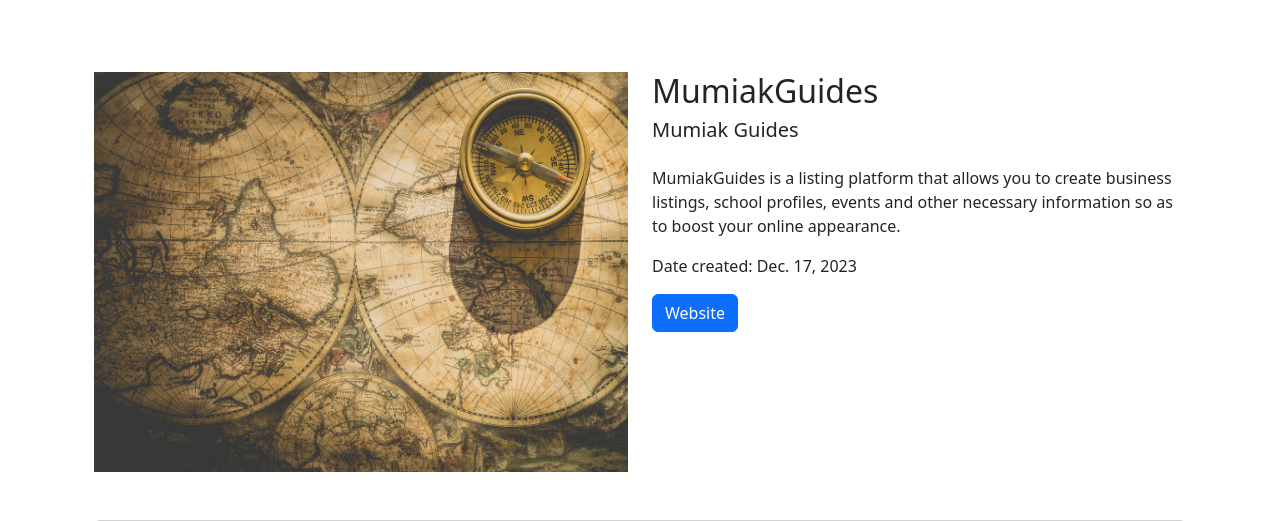
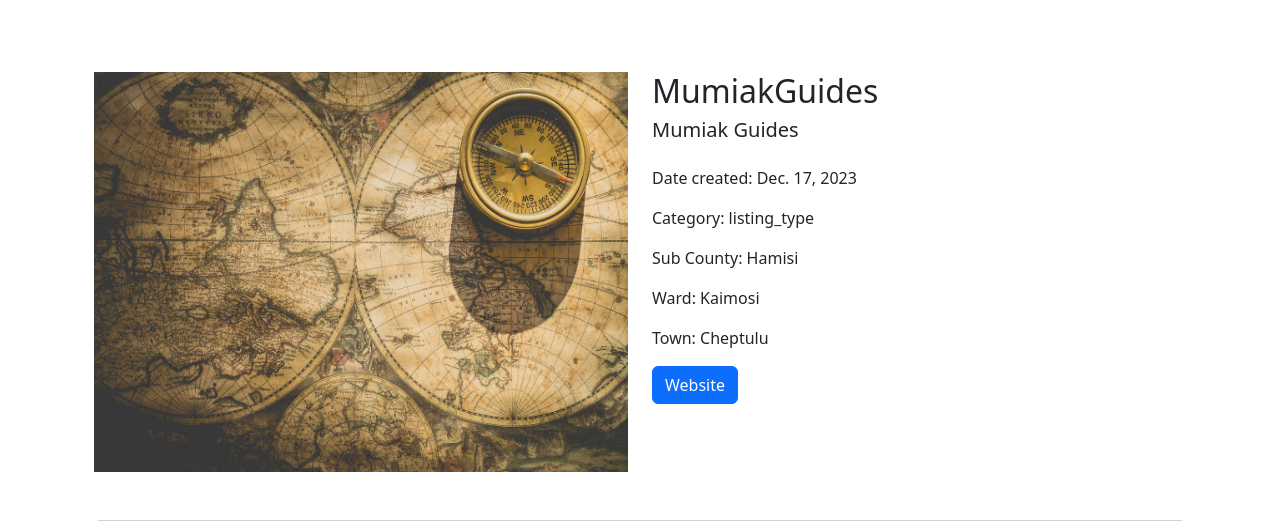
Before and after one commit to mumiak-mitch/alx-low_level_programming, a Django app: page /listings/1/ in a window 1280 px wide. Shown: the part 56-577 px from the top of the page. Run offline with Django 4.2, Linux system fonts and the light colour scheme; data comes from the database, SQL or seed files in the repository; both versions use the stored data as it was after the commit.

Commit message:
Additional Form Input

```diff
--- a/listings/admin.py
+++ b/listings/admin.py
@@ -1,5 +1,9 @@
 from django.contrib import admin
-from .models import Listing
+from .models import Listing, Category, Sub_County, Ward, Town
 
 # Register your models here.
 admin.site.register(Listing)
+admin.site.register(Category)
+admin.site.register(Sub_County)
+admin.site.register(Ward)
+admin.site.register(Town)
--- a/listings/forms.py
+++ b/listings/forms.py
@@ -1,14 +1,41 @@
 from django import forms
-from .models import Listing
+from .models import Listing, Category, Sub_County, Ward, Town
+
+category_choices = Category.objects.all().values_list('categories', 'categories')
+category_choicesList = []
+for item in category_choices:
+    category_choicesList.append(item)
+
+subCounty_choices = Sub_County.objects.all().values_list('subCounties', 'subCounties')
+subCounty_choicesList = []
+for item in subCounty_choices:
+    subCounty_choicesList.append(item)
+
+ward_choices = Ward.objects.all().values_list('wards', 'wards')
+ward_choicesList = []
+for item in ward_choices:
+    ward_choicesList.append(item)
+
+town_choices = Town.objects.all().values_list('towns', 'towns')
+town_choicesList = []
+for item in town_choices:
+    town_choicesList.append(item)
+
 
 class ListingForm(forms.ModelForm):
     class Meta:
         model = Listing
-        fields = ('name', 'author', 'description', 'web_url', 'hours', 'date', 'start_time', 'end_time', 'social_media', 'logo', 'map_url', 'mobile_no', 'email', 'address', 'payment_method', 'other_info')
+        fields = ('name', 'author', 'category', 'sub_county', 'ward', 'town', 'description', 'web_url', 'hours', 'date', 'start_time', 'end_time', 'social_media', 'logo', 'map_url', 'mobile_no', 'email', 'address', 'payment_method', 'other_info')
 
         widgets = {
             'name': forms.TextInput(attrs={'class': 'form-control'}),
             'author': forms.Select(attrs={'class': 'form-control'}),
+
+            'category': forms.Select(choices=category_choicesList, attrs={'class': 'form-control'}),
+            'sub_county': forms.Select(choices=subCounty_choicesList, attrs={'class': 'form-control'}),
+            'ward': forms.Select(choices=ward_choicesList, attrs={'class': 'form-control'}),
+            'town': forms.Select(choices=town_choicesList, attrs={'class': 'form-control'}),
+
             'description': forms.Textarea(attrs={'class': 'form-control', 'placeholder':'Provide detailed information about the listing.'}),
             'web_url': forms.URLInput(attrs={'class': 'form-control', 'required': False, 'placeholder':'optional'}),
             'hours': forms.TextInput(attrs={'class': 'form-control', 'required': False, 'placeholder':'optional'}),
@@ -46,6 +73,12 @@ class UpdateListingForm(forms.ModelForm):
 
         widgets = {
             'name': forms.TextInput(attrs={'class': 'form-control'}),
+
+            'category': forms.Select(choices=category_choicesList, attrs={'class': 'form-control'}),
+            'sub_county': forms.Select(choices=subCounty_choicesList, attrs={'class': 'form-control'}),
+            'ward': forms.Select(choices=ward_choicesList, attrs={'class': 'form-control'}),
+            'town': forms.Select(choices=town_choicesList, attrs={'class': 'form-control'}),
+
             'description': forms.Textarea(attrs={'class': 'form-control', 'placeholder':'Provide detailed information about the listing.'}),
             'web_url': forms.URLInput(attrs={'class': 'form-control', 'required': False, 'placeholder':'optional'}),
             'hours': forms.TextInput(attrs={'class': 'form-control', 'required': False, 'placeholder':'optional'}),
--- a/listings/models.py
+++ b/listings/models.py
@@ -4,15 +4,41 @@ from django.contrib.auth.models import User
 from django.urls import reverse
 from datetime import datetime, date
 
+class Category(models.Model):
+    categories = models.CharField(max_length=255)
+
+    def __str__(self):
+        return self.categories
+
+class Sub_County(models.Model):
+    subCounties = models.CharField(max_length=255)
+
+    def __str__(self):
+        return self.subCounties
+
+class Ward(models.Model):
+    wards = models.CharField(max_length=255)
+
+    def __str__(self):
+        return self.wards
+
+class Town(models.Model):
+    towns = models.CharField(max_length=255)
+
+    def __str__(self):
+        return self.towns
+
+
 class Listing(models.Model):
     name = models.CharField(max_length=255)
     author = models.ForeignKey(User, on_delete=models.CASCADE)
     creation_date = models.DateField(auto_now_add=True)
-    # specific = models.ForeignKey(SpecificModel, on_delete=models.CASCADE, null=True, blank=True)
-    # category = models.ForeignKey(CategoryModel, on_delete=models.CASCADE, null=True, blank=True)
-    # constituencies = models.ManyToManyField(ConstituencyModel)
-    # ward = models.ForeignKey(WardModel, on_delete=models.CASCADE, null=True, blank=True)
-    # town = models.ForeignKey(TownModel, on_delete=models.CASCADE, null=True, blank=True)
+
+    category = models.CharField(max_length=255, default="Organization")
+    sub_county = models.CharField(max_length=255, default="Hamisi")
+    ward = models.CharField(max_length=255, default="Kaimosi")
+    town = models.CharField(max_length=255, default="Cheptulu")
+
     description = models.TextField()
     web_url = models.URLField(null=True, blank=True)
     hours = models.CharField(max_length=255, null=True, blank=True)
@@ -34,10 +60,12 @@ class Listing(models.Model):
     def __str__(self):
         return self.name + '|' + str(self.author)
 
-    def clean_fields(self, exclude=None):
-        # Use bleach.clean to sanitize map_url
-        self.map_url = bleach.clean(self.map_url, tags=[], attributes={}, strip=True)
-        return super().clean_fields(exclude=exclude)
+    def save(self, *args, **kwargs):
+        # Use bleach.clean to sanitize the map_url field before saving
+        if self.map_url:
+            self.map_url = bleach.clean(self.map_url)
+
+        super().save(*args, **kwargs)
 
     def get_absolute_url(self):
         return reverse('listings', args=(str(self.id)))
--- a/listings/templates/home.html
+++ b/listings/templates/home.html
@@ -16,6 +16,7 @@
 
                 <div class="card-body">
                     <h5 class="card-title">{{ listing.name }}</h5>
+                    <p class="card-text">{{ listing.category }}</p>
                     <p class="card-text">{{ listing.author.first_name }} {{ listing.author.last_name }}</p>
                     <p class="card-text">{{ listing.creation_date }}</p>
                     <p class="card-text">{{ listing.description|slice:":70" }}</p>
--- a/listings/templates/listing_details.html
+++ b/listings/templates/listing_details.html
@@ -15,8 +15,12 @@
         <div class="col-md-6">
             <h2>{{ listing.name }}</h2>
             <h5 class="mb-4">{{ listing.author.first_name }} {{ listing.author.last_name }}</h5>
-            <p>{{ listing.description }}</p>
             <p>Date created: {{ listing.creation_date }}</p>
+
+            <p>Category: {{ listing.category }}</p>
+            <p>Sub County: {{ listing.sub_county }}</p>
+            <p>Ward: {{ listing.ward }}</p>
+            <p>Town: {{ listing.town }}</p>
 
             {% if listing.web_url %}
             <a href="{{ listing.web_url }}" target="_blank" class="btn btn-primary">Website</a>
@@ -39,6 +43,8 @@
 
     <div class="card mt-4">
         <div class="card-body">
+            <p>{{ listing.description }}</p>
+
             {% if listing.hours %}
             <p class="card-text">Operation Hours: {{ listing.hours }}</p>
             {% endif %}
@@ -59,11 +65,7 @@
             <p class="card-text">Additional Information: {{ listing.other_info }}</p>
             {% endif %}
 
-            {% with sanitized_map_link=listing_instance.map_url|bleach %}
-            <iframe width="1050" height="450" frameborder="0" style="border:0" src="{{ sanitized_map_link|safe }}"
-                title="Listing Locatin Map" allowfullscreen>
-            </iframe>
-            {% endwith %}
+            <iframe width="1050" height="450" frameborder="0" style="border:0" src="{{ listing.map_url|default:'' }}" title="Listing Location Map" allowfullscreen></iframe>
         </div>
     </div>
 
@@ -72,5 +74,3 @@
     </div>
 </div>
 {% endblock %}
-
-Map URL: {{ listing_instance.map_url }}
```
Also changed, not shown: db.sqlite3, listings/migrations/0005_listing_specific.py (added), listings/migrations/0006_specific.py (added), listings/migrations/0007_alter_listing_specific.py (added), listings/migrations/0008_category_delete_specific_and_more.py (added), listings/migrations/0009_sub_county_town_ward_listing_sub_county_listing_town_and_more.py (added).
